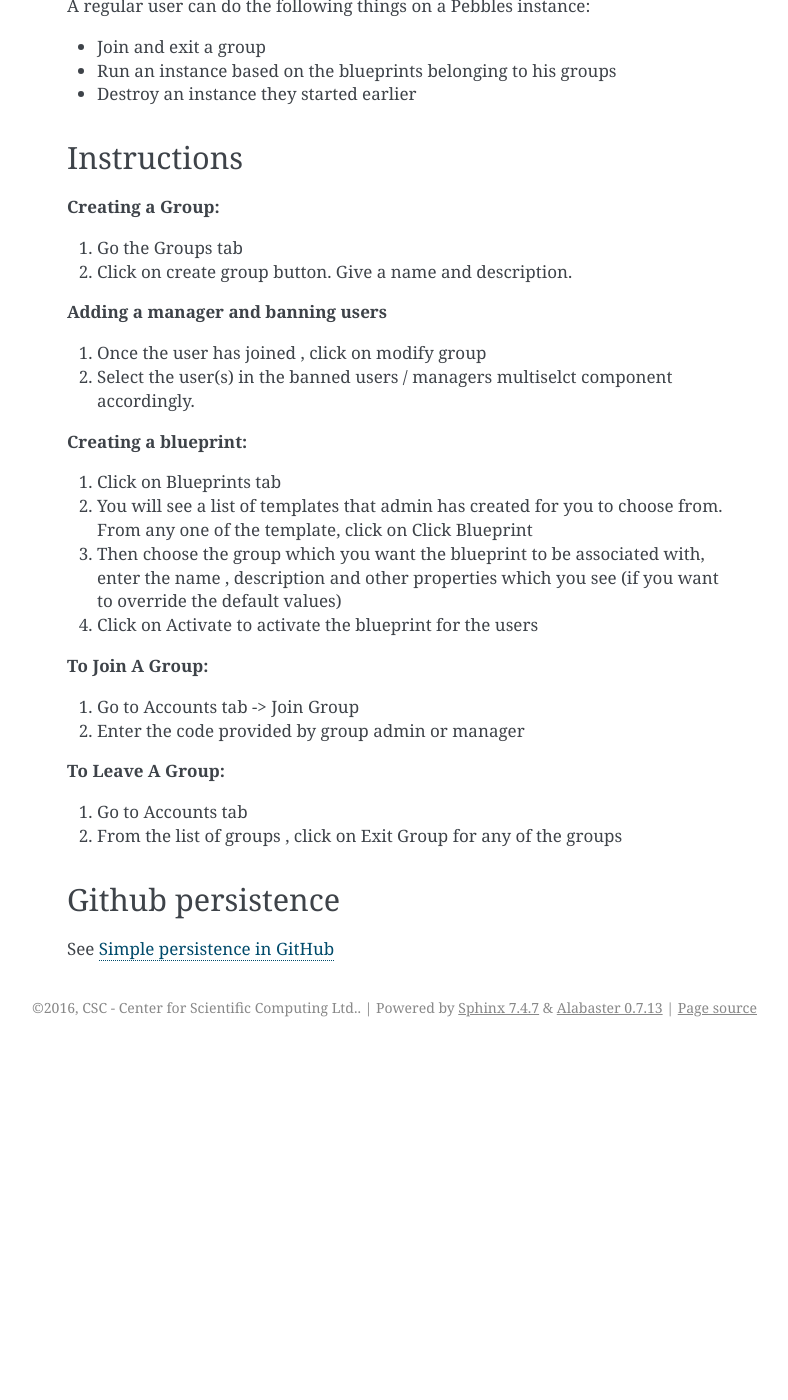
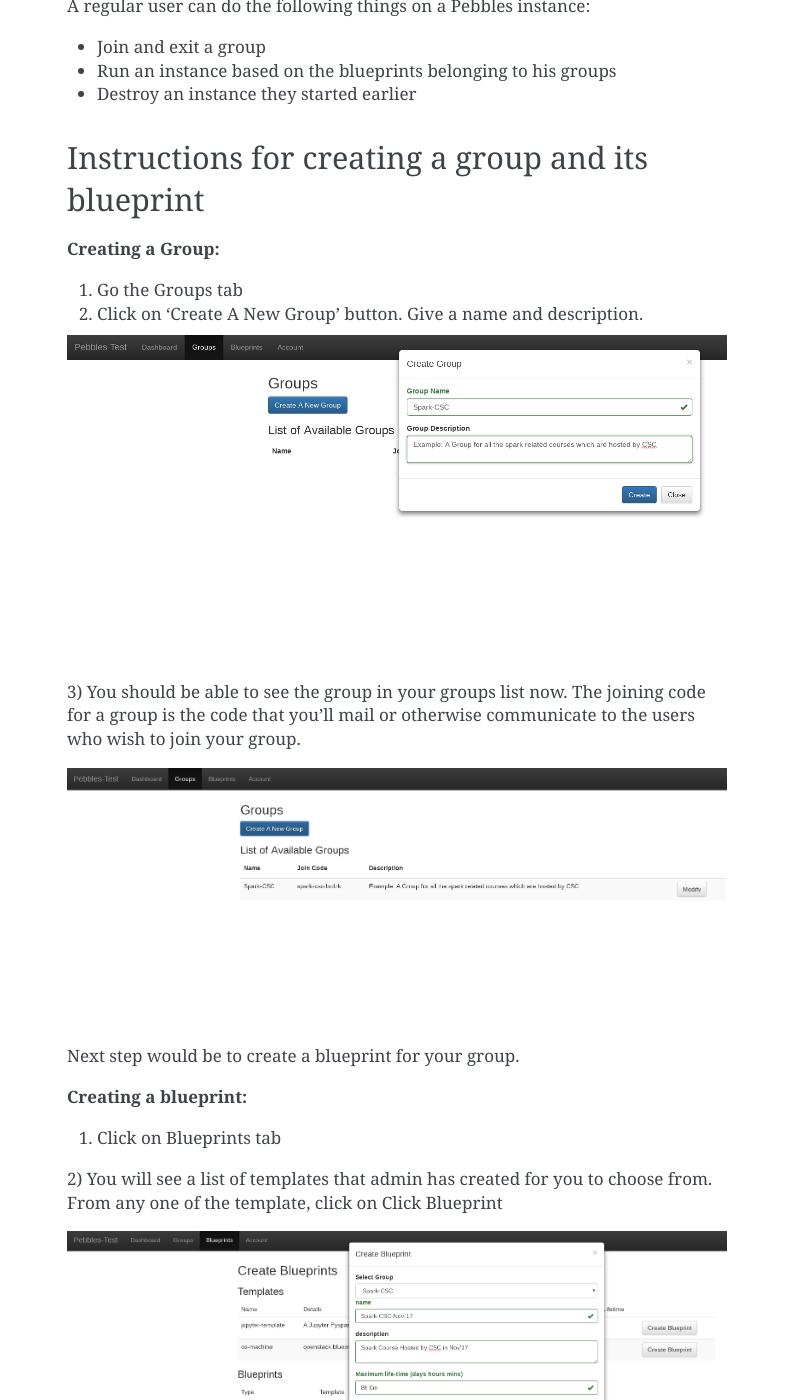
Before and after one commit to CSCfi/pebbles, a Sphinx documentation site: the page built from doc/source/group_owners_guide.rst, in a window 1280 px wide and 1400 px high, scrolled down 959 px. Shown: the whole window, without its empty margins (353-1141 px from the left). Built offline with Sphinx 7.4.7, drawn with Linux system fonts in a browser that asks for light colours; the version number is read from the project's files by our own code; before the commit the page ends 2006 px from its top, so only the background shows below that; some of the changed text lies outside the part shown.

Commit message:
Group owners guide updated with screenshots (#680)
* Group owners guide updated with screenshots

* break overlong lines

* rephrase join code delivery

```diff
--- a/doc/source/group_owners_guide.rst
+++ b/doc/source/group_owners_guide.rst
@@ -49,42 +49,68 @@ A regular user can do the following things on a Pebbles instance:
 * Destroy an instance they started earlier
 
 
-Instructions
-------------
+Instructions for creating a group and its blueprint
+---------------------------------------------------
 
 **Creating a Group:**
 
 1) Go the Groups tab
 
-2) Click on create group button. Give a name and description.
+2) Click on 'Create A New Group' button. Give a name and description.
 
-**Adding a manager and banning users**
+.. image:: img/group_create.png
 
-1) Once the user has joined , click on modify group
-2) Select the user(s) in the banned users / managers multiselct component accordingly.
+3) You should be able to see the group in your groups list now. The joining
+code for a group is the code that you'll mail or otherwise communicate to the
+users who wish to join your group.
+
+.. image:: img/group_view.png
+
+Next step would be to create a blueprint for your group.
 
 **Creating a blueprint:**
 
 1) Click on Blueprints tab
 
-2) You will see a list of templates that admin has created for you to choose from. From any one of the template, click on Click Blueprint
+2) You will see a list of templates that admin has created for you to choose
+from. From any one of the template, click on Click Blueprint
 
-3) Then choose the group which you want the blueprint to be associated with, enter the name , description and other properties which you see (if you want to override the default values)
+.. image:: img/blueprint_create.png
 
-4) Click on Activate to activate the blueprint for the users
+3) Then choose the group which you want the blueprint to be associated with,
+enter the name , description and other properties which you see (if you want
+to override the default values)
 
-.. should this be for users instead?
+4) You can choose to override the *'maximum lifetime'* field (If your template
+permits it), to suit your course needs. **NOTE: Please do not enter a value
+more than 8h** (the blueprints should not be run for more than a day, in case
+of multiple day trainings - launch it on a daily basis)
+
+.. image:: img/blueprints_view.png
+
+5) Click on Activate button (in the blueprints list) to activate the
+blueprint. Now, the users will be able to see the blueprints.
+
+Instructions for Users who wish to join or leave a group
+--------------------------------------------------------
 
 **To Join A Group:**
 
-1) Go to Accounts tab -> Join Group
-2) Enter the code provided by group admin or manager
+1) Go to Accounts tab -> Join Group 2) Enter the code provided by group admin
+or manager
+
+.. image:: img/group_join.png
 
 **To Leave A Group:**
 
-1) Go to Accounts tab
-2) From the list of groups , click on Exit Group for any of the groups
+1) Go to Accounts tab 2) From the list of groups , click on Exit Group for any
+of the groups
 
+
+**Adding extra managers and banning users (OPTIONAL)**
+
+1) Once the user has joined , click on modify group 2) Select the user(s) in
+the banned users / managers multiselct component accordingly.
 
 Github persistence
 ------------------
```
Also changed, not shown: doc/source/img/blueprint_create.png (added), doc/source/img/blueprints_view.png (added), doc/source/img/group_create.png (added), doc/source/img/group_join.png (added), doc/source/img/group_view.png (added).
